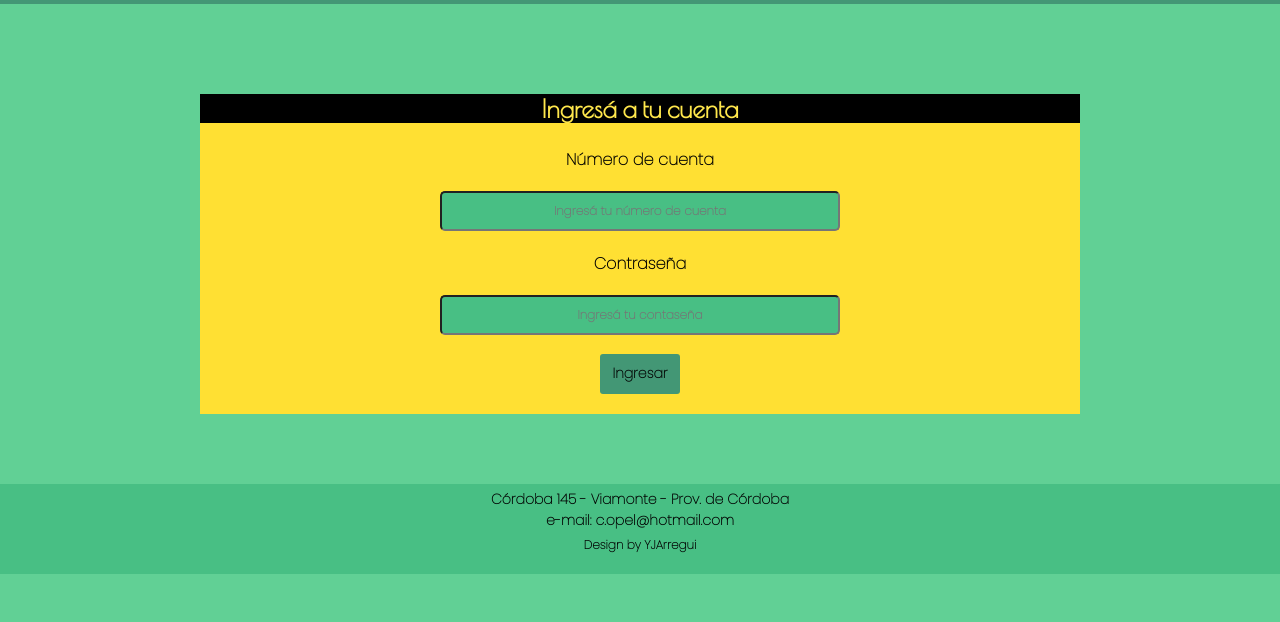
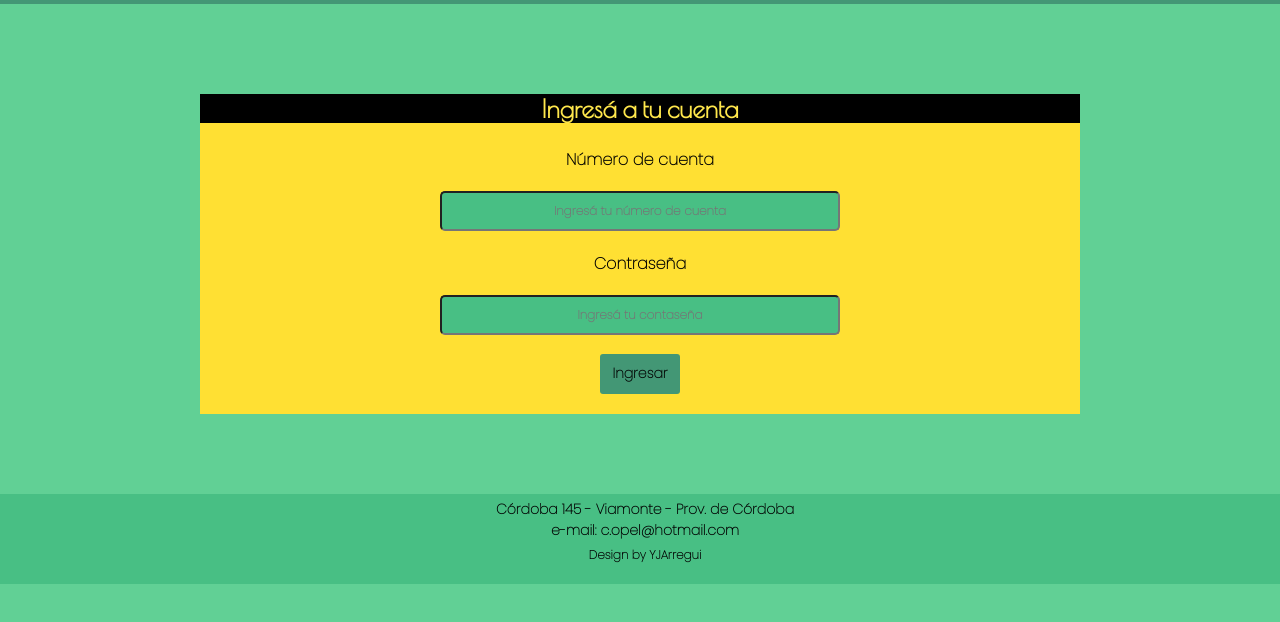
Before and after one commit to YJArregui/preEntrega3-arregui, a plain HTML site: page paginas/descargafactura.html in a window 1280 px wide. Shown: the part 66-688 px from the top of the page. Drawn offline with nearby package versions, Linux system fonts and the light colour scheme.

Commit message:
cambios de estilo y animaciones

```diff
--- a/css/style.css
+++ b/css/style.css
@@ -51,12 +51,14 @@ header{
 }
 #footerInformation{
     height: 10%;
+    width: 100%;
     background-color: #48bf84;
     font-family: 'Poppins', sans-serif;
     font-size: 14px;
     font-weight: bold;
     text-align: center;
-    padding: 5px 0px;
+    padding: 5px;
+    position: absolute;
 }
 .footer__design{
     font-size: 12px;
@@ -64,6 +66,7 @@ header{
 }
 main{
     padding-top: 90px;
+    padding-bottom: 0px;
 }
 .bannerBienvenida{
     height: 80px;
@@ -206,6 +209,11 @@ main{
     font: bold 14px 'Poppins', sans-serif;
     border-radius: 3px;
 }
+.boton-solicitar:hover{
+    transform: scale(1.1);
+    background-color: black;
+    color: white;
+}
  .formulario-contacto{
     background-color: #FFE033;
     display: flex;
@@ -254,3 +262,6 @@ main{
     margin: 70px 200px;
     padding-bottom: 20px;
  }
+ .descarga-factura{
+    height: 400px;
+ }
--- a/paginas/descargafactura.html
+++ b/paginas/descargafactura.html
@@ -26,8 +26,7 @@
             </nav>
         </header>
         <main>
-           <div>
-
+           <div class="descarga-factura">
                 <form action="" class="formulario-ingreso">
                     <h3 class="operandis__h3">Ingresá a tu cuenta</h3>
                     <label for="numerodecuenta" class="operandis__texto">Número de cuenta</label>
```
